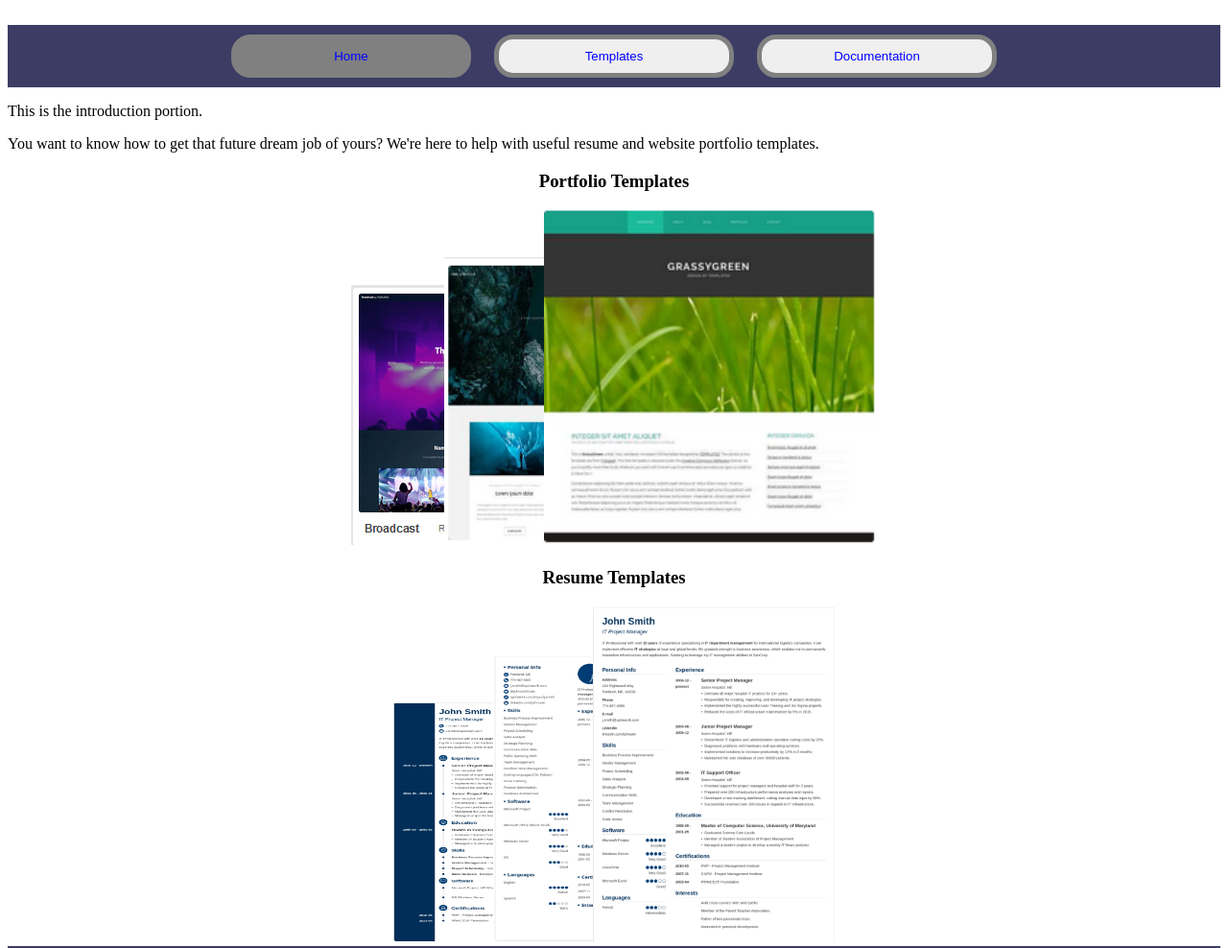
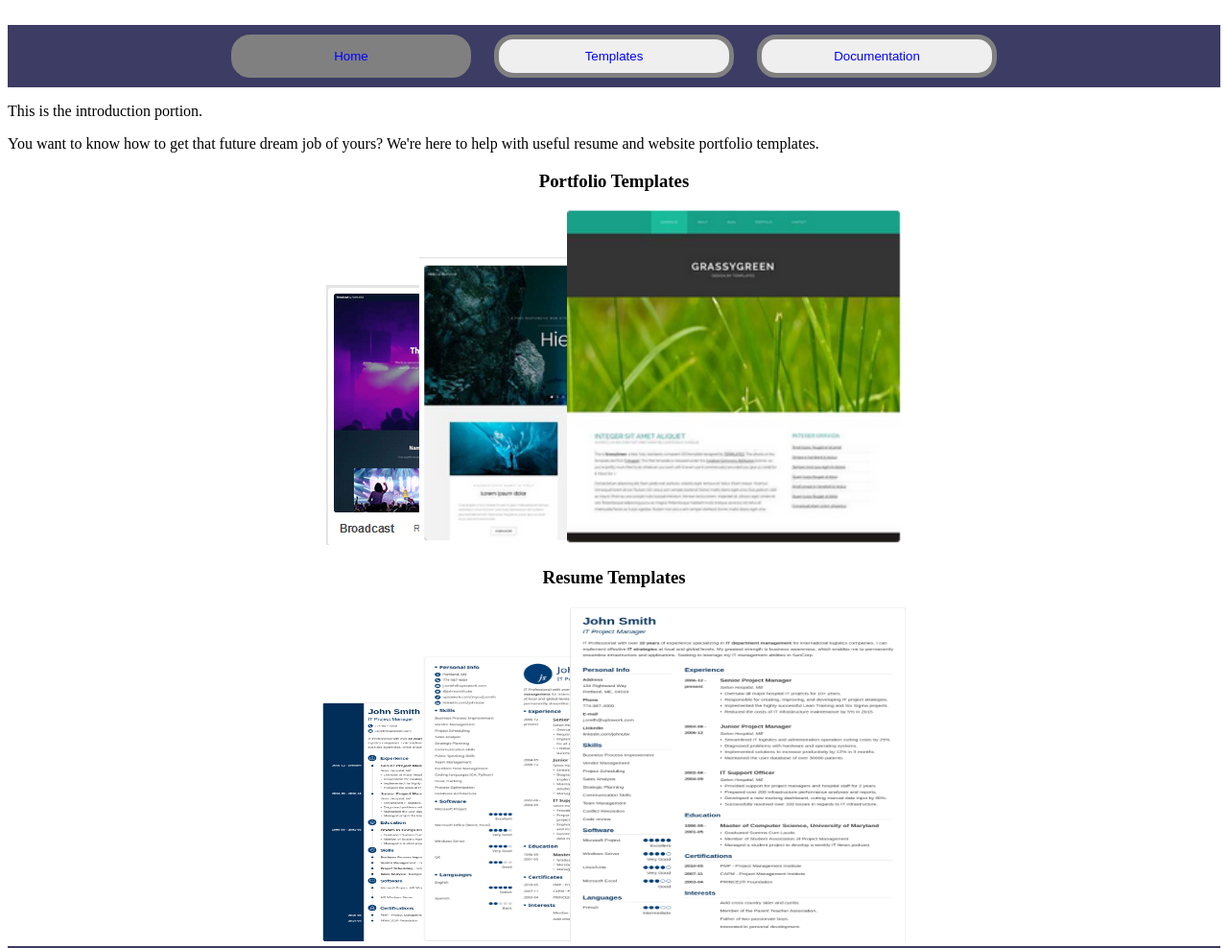
Before and after one commit to MauryJohnson/Portfolio-Template-Generator, a plain HTML site: page index.html in a window 1280 px wide. Shown: the top 988 px of the page at 96% size. Drawn offline with Linux system fonts and the light colour scheme.

Commit message:
more changes, make all templates even width/h

```diff
--- a/styles.css
+++ b/styles.css
@@ -40,12 +40,13 @@ button:hover{
 
 .stacked-template1 {
     height:300px;
-    width:250px;
+    width:300px;
     margin-left:-150px;
 }
 
 .stacked-template2{
     height: 350px;
+    width:350px;
     margin-left:-150px;
 }
 
```
